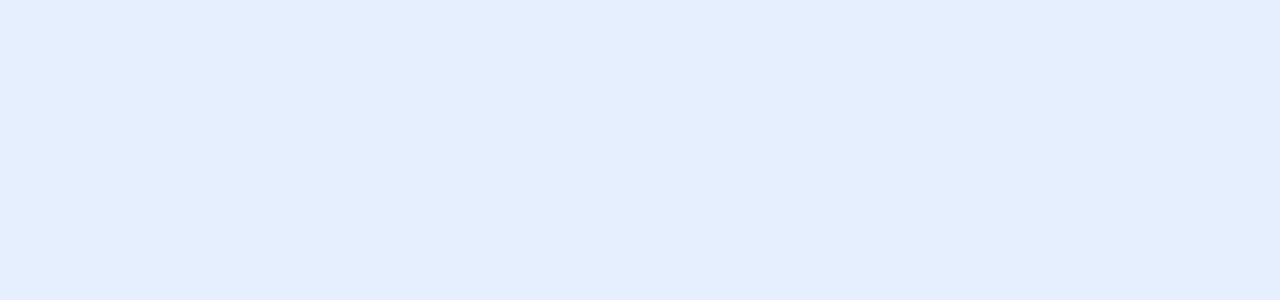
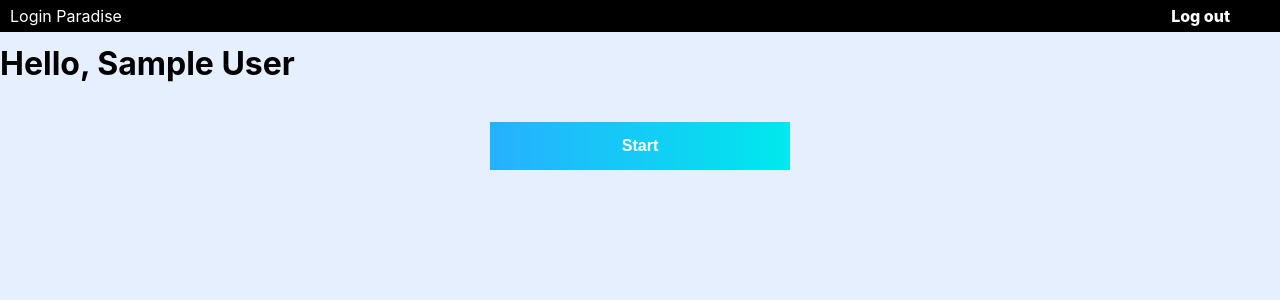
Before and after one commit to kosmolet/auth-jwt-localStorage, a React (Create React App) app in the folder client/: page / in a window 1280 px wide. Shown: the top 300 px of the page. Built offline with nearby package versions, Linux system fonts and the light colour scheme; sample sign-in values are in the browser's storage.

Commit message:
add authContext, privateRoute

```diff
--- a/client/src/App.js
+++ b/client/src/App.js
@@ -3,10 +3,16 @@ import ResetPassword from "./pages/ResetPassword";
 import ForgotPassword from "./pages/ForgotPassword";
 import Login from "./pages/Login";
 import Register from "./pages/Register";
+import Navbar from "./components/Navbar";
+import AuthProvider from "./store/AuthContext";
+import PrivateRoute from "./components/PrivateRoute";
+import Home from "./pages/Home";
 function App() {
   return (
+    <AuthProvider>
       <Router>
         <div className="App">
+          {/* <Navbar /> */}
           <Switch>
             <Route exact path="/register" component={Register} />
             <Route exact path="/login" component={Login} />
@@ -16,9 +22,11 @@ function App() {
               path="/resetpassword/:resetToken"
               component={ResetPassword}
             />
+            <PrivateRoute path="/" component={Home} />
           </Switch>
         </div>
       </Router>
+    </AuthProvider>
   );
 }
 
--- /dev/null
+++ b/client/src/components/Navbar.js
@@ -0,0 +1,29 @@
+import React, { useContext } from "react";
+import { Link, useHistory } from "react-router-dom";
+import { authContext } from "../store/AuthContext";
+
+const Navbar = () => {
+  const history = useHistory();
+  const { setAuthData, auth } = useContext(authContext);
+  const logoutHandler = () => {
+    setAuthData(null);
+    localStorage.removeItem("authToken");
+    localStorage.removeItem("userData");
+    history.push("/login");
+  };
+
+  return (
+    <nav>
+      <div className="nav-wrapper">
+        <span className="logo">Login Paradise</span>
+        <div className="nav-links">
+          <Link to="/" onClick={logoutHandler}>
+            Log out
+          </Link>
+        </div>
+      </div>
+    </nav>
+  );
+};
+
+export default Navbar;
--- /dev/null
+++ b/client/src/components/PrivateRoute.js
@@ -0,0 +1,22 @@
+import React, { useContext } from "react";
+import { Route, Redirect } from "react-router-dom";
+import { authContext } from "../store/AuthContext";
+
+const PrivateRoute = ({ component: Component, ...rest }) => {
+  const { auth } = useContext(authContext);
+
+  return (
+    <Route
+      {...rest}
+      render={(routeProps) => {
+        return auth.data ? (
+          <Component {...routeProps} />
+        ) : (
+          <Redirect to="/login" />
+        );
+      }}
+    />
+  );
+};
+
+export default PrivateRoute;
--- a/client/src/index.css
+++ b/client/src/index.css
@@ -134,3 +134,28 @@ a {
   text-align: right;
   font-weight: 600;
 }
+
+.nav-wrapper {
+  display: flex;
+  justify-content: space-between;
+  background-color: black;
+  color: white;
+  padding: 0 50px 0 10px;
+}
+.nav-links a {
+  color: white;
+  text-decoration: none;
+}
+.nav-links:hover a {
+  color: #27b0ff;
+}
+
+.home-page-wr {
+  display: flex;
+  flex-direction: column;
+  align-items: center;
+}
+.home-page-hello {
+  align-self: flex-start;
+  justify-self: start;
+}
--- /dev/null
+++ b/client/src/pages/Home.js
@@ -0,0 +1,29 @@
+import React, { useContext } from "react";
+import { useHistory } from "react-router-dom";
+import Navbar from "../components/Navbar";
+import { authContext } from "../store/AuthContext";
+
+const Home = () => {
+  const history = useHistory();
+  const { setAuthData, auth } = useContext(authContext);
+  //   const onLogOut = () => {
+  //     setAuthData(null);
+  //     localStorage.removeItem("authToken");
+  //     localStorage.removeItem("userData");
+  //     history.push("/login");
+  //   };
+  return (
+    <>
+      <Navbar />
+      <div className="home-page-wr">
+        {console.log(auth)}
+        <h1 className="home-page-hello"> {`Hello, ${auth.data.name}`} </h1>
+        <button type="button" className="btn" style={{ width: 300 }}>
+          Start
+        </button>
+      </div>
+    </>
+  );
+};
+
+export default Home;
--- a/client/src/pages/Login.js
+++ b/client/src/pages/Login.js
@@ -1,16 +1,18 @@
-import { useState, useEffect } from "react";
+import { useState, useEffect, useContext } from "react";
 import axios from "axios";
 import { Link, useHistory } from "react-router-dom";
+import { authContext } from "../store/AuthContext";
 
 const Login = () => {
   const history = useHistory();
   const [email, setEmail] = useState("");
   const [password, setPassword] = useState("");
   const [error, setError] = useState("");
+  const { setAuthData } = useContext(authContext);
 
   useEffect(() => {
     if (localStorage.getItem("authToken")) {
-      history.push("/");
+      history.replace("/");
     }
   }, [history]);
 
@@ -21,8 +23,18 @@ const Login = () => {
       const { data } = await axios.post("/auth/login", { email, password });
 
       localStorage.setItem("authToken", data.token);
-
-      history.push("/");
+      localStorage.setItem(
+        "userData",
+        JSON.stringify({
+          name: data.user.username,
+          email: data.user.email,
+        })
+      );
+      setAuthData({
+        name: data.user.username,
+        email: data.user.email,
+      });
+      history.replace("/");
     } catch (error) {
       setError(error.response.data.error);
     }
--- /dev/null
+++ b/client/src/store/AuthContext.js
@@ -0,0 +1,29 @@
+import React, { createContext, useState, useEffect } from "react";
+
+export const authContext = createContext({});
+
+const AuthProvider = ({ children }) => {
+  const [auth, setAuth] = useState({ data: null });
+
+  const setAuthData = (user) => {
+    setAuth({ data: user });
+  };
+
+  useEffect(() => {
+    setAuth({
+      data: JSON.parse(window.localStorage.getItem("userData")),
+    });
+  }, []);
+
+  useEffect(() => {
+    window.localStorage.setItem("authData", JSON.stringify(auth.data));
+  }, [auth.data]);
+
+  return (
+    <authContext.Provider value={{ auth, setAuthData }}>
+      {children}
+    </authContext.Provider>
+  );
+};
+
+export default AuthProvider;
```
Also changed, not shown: 1 other file (tests, documents, lock files or other folders). Lines whose indentation alone changed are shown as unchanged.
